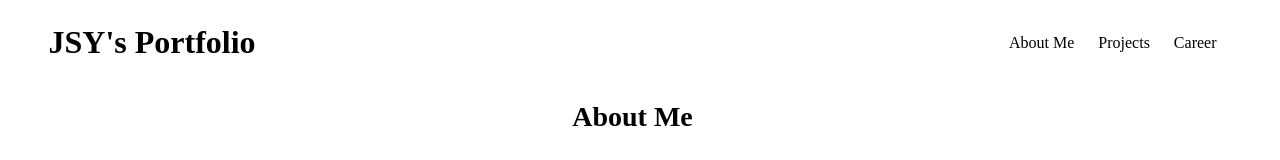
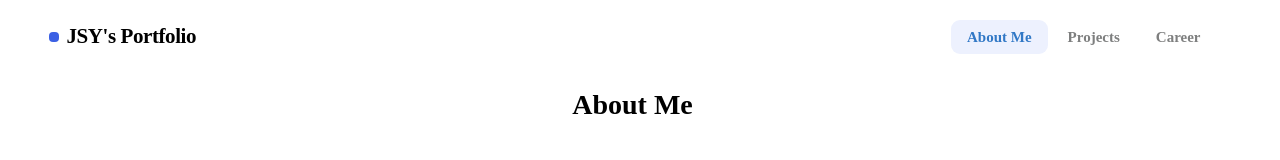
Before and after one commit to jSY49/jsy-portfolio, a React (Vite) app: page / in a window 1280 px wide. Shown: the top 160 px of the page. Built offline with nearby package versions, Linux system fonts and the light colour scheme; no server answers.

Commit message:
[design] 헤더 디자인 수정

```diff
--- a/src/App/App.module.css
+++ b/src/App/App.module.css
@@ -14,15 +14,54 @@
 	/* background-color: antiquewhite; */
 }
 
+.header_left {
+	display: flex;
+	align-items: center;
+	gap: 8px;
+}
+
+.header_logo {
+	width: 10px;
+	height: 10px;
+	align-self: center;
+	background-color: #3b60e4;
+	border-radius: 4px;
+}
+
 .header_title {
 	font-weight: 700;
+	font-size: 21px;
+	/* 글자 자간 */
+	letter-spacing: -0.02em;
 }
 
 .header_nav {
 	display: flex;
-	gap: 24px;
+	gap: 4px;
 }
 
 .nav_item {
 	list-style: none;
 }
+
+.nav_link {
+	color: #7e7f7f;
+	padding: 9px 16px;
+	font-size: 15px;
+	text-decoration: none;
+	font-weight: 700;
+	border-radius: 9px;
+}
+
+.nav_link:hover {
+	background-color: #edf1fe;
+}
+
+.nav_link_active {
+	color: #3178c6;
+	font-size: 15px;
+	background-color: #edf1fe;
+	padding: 9px 16px;
+	border-radius: 9px;
+	font-weight: 700;
+}
--- a/src/App/App.tsx
+++ b/src/App/App.tsx
@@ -1,4 +1,4 @@
-import { Link, Route, Routes } from "react-router-dom";
+import { Link, NavLink, Route, Routes } from "react-router-dom";
 import styles from "./App.module.css";
 import About from "../pages/About";
 import Career from "../pages/Career";
@@ -9,17 +9,47 @@ function App() {
 		<div className={styles.app}>
 			{/* header */}
 			<header className={styles.header}>
-				<h1 className={styles.header_title}> JSY's Portfolio</h1>
+				<div className={styles.header_left}>
+					<span className={styles.header_logo} />
+					<h1 className={styles.header_title}>JSY's Portfolio</h1>
+				</div>
 				<nav>
 					<ul className={styles.header_nav}>
 						<li className={styles.nav_item}>
-							<Link to={"/"}>About Me</Link>
+							<NavLink
+								to={"/"}
+								className={({ isActive }) =>
+									isActive
+										? `${styles.nav_link} ${styles.nav_link_active}`
+										: styles.nav_link
+								}
+							>
+								About Me
+							</NavLink>
 						</li>
 						<li className={styles.nav_item}>
-							<Link to={"/projects"}>Projects</Link>
+							<NavLink
+								to={"/projects"}
+								className={({ isActive }) =>
+									isActive
+										? `${styles.nav_link} ${styles.nav_link_active}`
+										: styles.nav_link
+								}
+							>
+								Projects
+							</NavLink>
 						</li>
 						<li className={styles.nav_item}>
-							<Link to={"/career"}>Career</Link>
+							<NavLink
+								to={"/career"}
+								className={({ isActive }) =>
+									isActive
+										? `${styles.nav_link} ${styles.nav_link_active}`
+										: styles.nav_link
+								}
+							>
+								Career
+							</NavLink>
 						</li>
 					</ul>
 				</nav>
```
